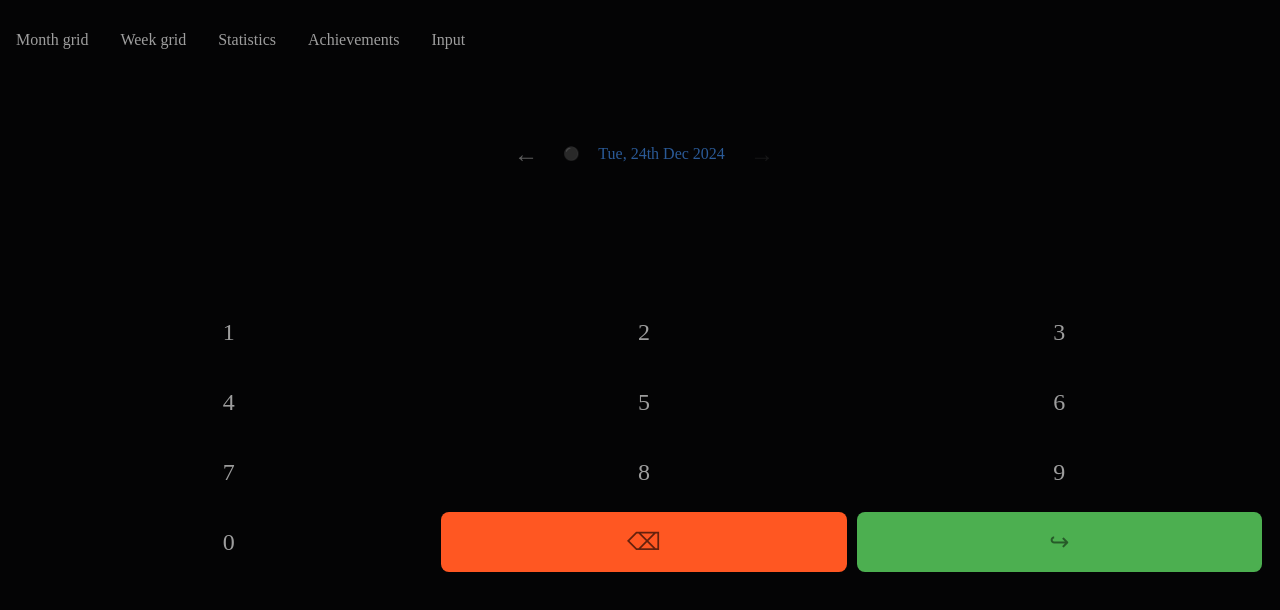
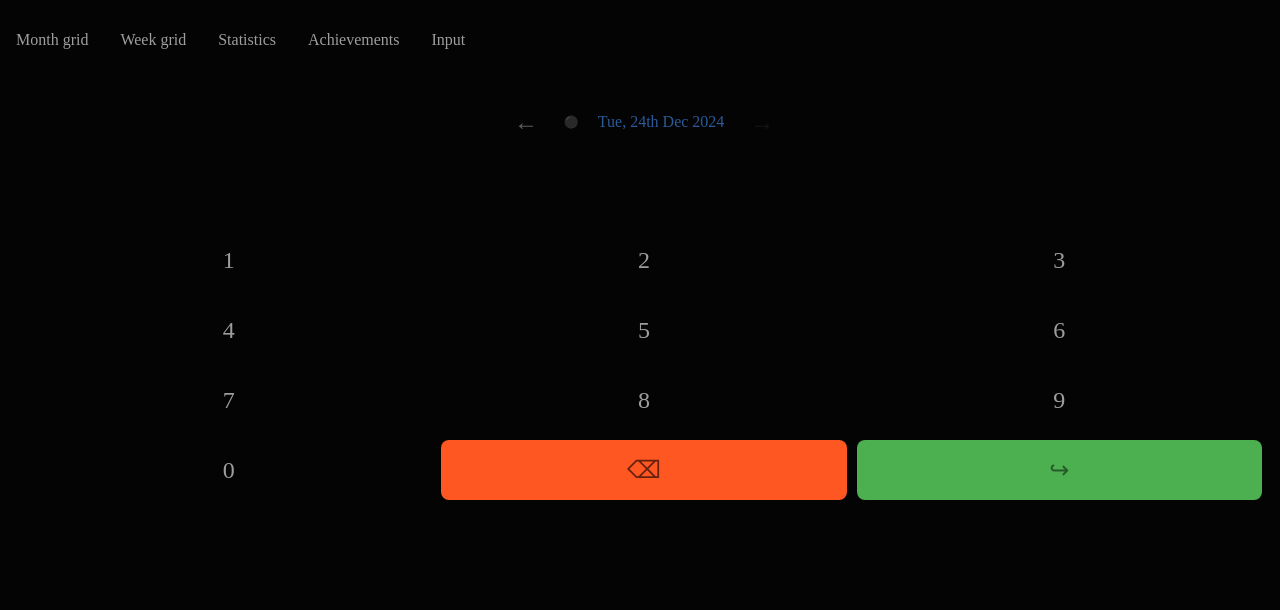
Before and after one commit to cnopt/steps_frontend, a React (Vite) app: page /input in a window 1280 px wide. Shown: the top 610 px of the page. Built offline with nearby package versions, Linux system fonts and the light colour scheme; no server answers; a web font is replaced by a local one.

Commit message:
fix data post to integer, hopefully fix unicode showing as stupid emojis

```diff
--- a/src/components/NumberInput.jsx
+++ b/src/components/NumberInput.jsx
@@ -1,5 +1,5 @@
 import React, { useState } from "react";
-import { useQuery } from "@tanstack/react-query";
+import { useQuery, useQueryClient } from "@tanstack/react-query";
 import axios from 'axios';
 import NavBar from './NavBar'
 import '../styles/NumberInput.css'
@@ -7,6 +7,8 @@ import '../styles/NumberInput.css'
 const NumberInput = () => {
   const [inputValue, setInputValue] = useState("");
   const [selectedDate, setSelectedDate] = useState(new Date());
+  const queryClient = useQueryClient();
+
 
   const { data: stepsData } = useQuery({
     queryKey: ['stepsData'],
@@ -39,9 +41,9 @@ const NumberInput = () => {
   };
 
   const handleEnter = async () => {
-    const formattedDate = new Date().toISOString().split("T")[0]; // Format date as YYYY-MM-DD
+    const formattedDate = selectedDate.toISOString().split('T')[0]; // Format date as YYYY-MM-DD
     const data = {
-      steps: inputValue,
+      steps: parseInt(inputValue),
       formatted_date: formattedDate,
     };
 
@@ -49,6 +51,10 @@ const NumberInput = () => {
       const response = await axios.post("https://yxa.gr/steps/add", data);
       alert(`Success! Response: ${JSON.stringify(response.data)}`);
       setInputValue(""); // Clear the input field
+      queryClient.invalidateQueries({
+        queryKey: ['stepsData'],
+        refetchType: 'all' // refetch both active and inactive queries
+       });
     } catch (error) {
       alert(`Error: ${error.message}`);
     }
@@ -89,9 +95,8 @@ const NumberInput = () => {
             <button onClick={() => handleDateChange(-1)}>
               ←
             </button>
-            <span style={{
-                color: hasDataForSelectedDate() ? '#4CAF50' : '#FFA500',
-                fontSize: '0.8em'
+            <span className="data-indicator" style={{
+                color: hasDataForSelectedDate() ? '#4CAF50' : '#FFA500'
               }}>
                 ⚫
               </span>
--- a/src/styles/NumberInput.css
+++ b/src/styles/NumberInput.css
@@ -20,7 +20,7 @@
     display: flex;
     flex-direction: column;
     align-items: center;
-    margin-top: 3rem;
+    margin-top: 1rem;
     width: 100%;
     height: 100vh;
     padding:10px;
@@ -34,6 +34,7 @@
     display: flex;
     justify-content: space-between;
     opacity: 0.6;
+    align-items: center;
 }
 .dateNav span {
     align-content: center;
@@ -42,12 +43,17 @@
     opacity: 0.2;
 }
 
+.data-indicator {
+    font-size: 0.9em;
+    font-family: monospace;
+}
+
 .inputBox {
     width: 100%;
     height: 50px;
     font-size: 2.5rem;
     text-align: center;
-    margin-bottom: 3rem;
+    margin-bottom: 0.5rem;
     /* border: 1px solid #ccc; */
     border-radius: 8px;
     padding: 10px;
```
